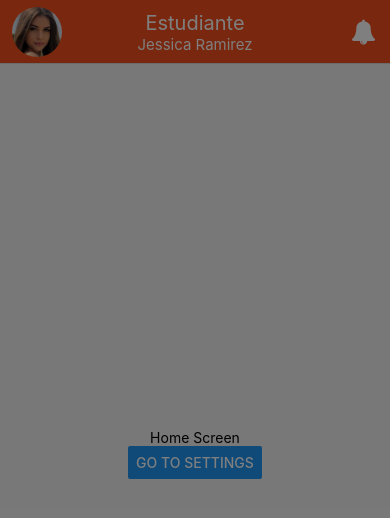
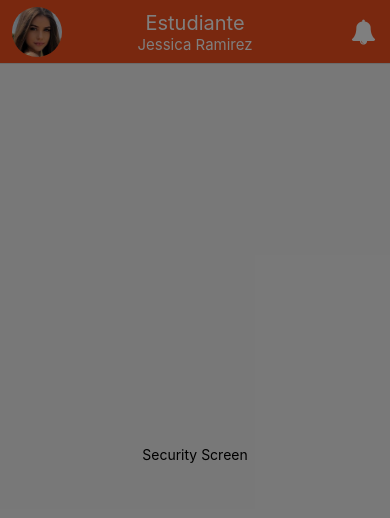
Before and after one commit to Jairgo/FrontAsesorias, a React Native app: screen /Security in a window 390 px wide. Shown: the top 518 px of the page. Built offline with nearby package versions, Linux system fonts and the light colour scheme.

Commit message:
Creacion de stacks y cambios entre vistas

```diff
--- a/App.js
+++ b/App.js
@@ -1,10 +1,9 @@
 import React from 'react';
 import HeaderApp from './components/reusables/HeaderApp';
-import HomeScreen from './components/screens/HomeScreen';
 
 function App() {
   return (
-    <HeaderApp HomeScreen={HomeScreen}/>
+    <HeaderApp />
   );
 }
 
--- a/components/reusables/HeaderApp.js
+++ b/components/reusables/HeaderApp.js
@@ -1,104 +1,52 @@
 import React from 'react';
-import { Button, View, Text} from 'react-native';
 import { NavigationContainer } from '@react-navigation/native';
-import { createNativeStackNavigator } from '@react-navigation/native-stack';
-import { createStackNavigator } from '@react-navigation/stack';
 import { createDrawerNavigator } from '@react-navigation/drawer';
 
-import LogoTitle from '../items/LogoTitle';
-import UserName from '../items/UserName';
-import Notifications from '../items/Notifications';
+import NotificationsScreen from '../stacks/NotificationsStack';
+import ProfileScreen from '../stacks/ProfileStack';
+import SchedulesSettingsScreen from '../stacks/SchedulesSettingsStack';
+import SecurityScreen from '../stacks/SecurityStack';
+import TermsAndConditionsScreen from '../stacks/TermsAndConditionsStack';
 
 
 
-function SettingsScreen({ route, navigation }) {
-  const { user } = route.params;
-  return (
-    <View style={{ flex: 1, alignItems: 'center', justifyContent: 'center' }}>
-      <Text>Settings Screen</Text>
-      <Text>userParam: {JSON.stringify(user)}</Text>
-      <Button
-        title="Go to Profile"
-        onPress={() => navigation.navigate('Profile')}
-      />
-    </View>
-  );
-}
+// function SettingsScreen({ route, navigation }) {
+//   const { user } = route.params;
+//   return (
+//     <View style={{ flex: 1, alignItems: 'center', justifyContent: 'center' }}>
+//       <Text>Settings Screen</Text>
+//       <Text>userParam: {JSON.stringify(user)}</Text>
+//       <Button
+//         title="Go to Profile"
+//         onPress={() => navigation.navigate('Profile')}
+//       />
+//     </View>
+//   );
+// }
 
-function ProfileScreen({ navigation }) {
-  return (
-    <View style={{ flex: 1, alignItems: 'center', justifyContent: 'center' }}>
-      <Text>Profile Screen</Text>
-    </View>
-  );
-}
-
-function HomeScreen({ navigation }) {
-  return (
-    <View style={{ flex: 1, alignItems: 'center', justifyContent: 'center' }}>
-      <Text>Home Screen</Text>
-      <Button
-        title="Go to Settings"
-        onPress={() =>
-          navigation.navigate('Root', {
-            screen: 'Settings',
-            params: { user: 'jane' },
-          })
-        }
-      />
-    </View>
-  );
-}
+// function HomeScreen({ navigation }) {
+//   return (
+//     <View style={{ flex: 1, alignItems: 'center', justifyContent: 'center' }}>
+//       <Text>Home Screen</Text>
+//       <Button
+//         title="Go to Settings"
+//         onPress={() =>
+//           navigation.navigate('Root', {
+//             screen: 'Settings',
+//             params: { user: 'jane' },
+//           })
+//         }
+//       />
+//     </View>
+//   );
+// }
 
 const Drawer = createDrawerNavigator();
-const Stack = createStackNavigator();
+// const Stack = createStackNavigator();
 
-function Root() {
-  return (
-    <Stack.Navigator
-        screenOptions={{
-            headerTintColor: 'white',
-            headerStyle: {
-                backgroundColor: '#f4511e'
-            },
-        }}
-    >
-    <Stack.Screen
-        // name="Profile"
-        // component={ProfileScreen}
-        name="Home"
-        component={HomeScreen}
-        // component={HomeScreen}
-        options={({ navigation, route }) => ({
-            headerLeft: (props) => <LogoTitle {...props} />,
-            headerTitle: (props) => <UserName {...props} />,
-            headerTitleAlign: 'center',
-            headerRight: () => <Notifications />,
-        })}
-    />
-    <Stack.Screen name="Settings" component={SettingsScreen} />
-    </Stack.Navigator>
-  );
-}
-
-function HeaderApp(props) {
-    return (
-        <NavigationContainer>
-            <Drawer.Navigator
-                useLegacyImplementation
-                initialRouteName="Root"
-                screenOptions={{
-                    headerShown: false
-                }}
-            >
-                <Drawer.Screen name="Root" component={Root} />
-                <Drawer.Screen name="Home" component={HomeScreen} />
-                {/* <Drawer.Screen name="Notification" component={Notifications} /> */}
-            </Drawer.Navigator>
-        </NavigationContainer>
-        // <NavigationContainer>
+// function Root() {
+//   return (
 //     <Stack.Navigator
-        //         initialRouteName="Home"
 //         screenOptions={{
 //             headerTintColor: 'white',
 //             headerStyle: {
@@ -108,17 +56,45 @@ function HeaderApp(props) {
 //     >
 //         <Stack.Screen
 //             name="Home"
-        //             component={props.HomeScreen}
 //             // component={HomeScreen}
+//             component={HomeScreen}
 //             options={({ navigation, route }) => ({
+//                 headerLeft: (props) => <LogoTitle {...props} />,
 //                 headerTitle: (props) => <UserName {...props} />,
 //                 headerTitleAlign: 'center',
-        //                 headerLeft: (props) => <LogoTitle {...props} />,
 //                 headerRight: () => <Notifications />,
 //             })}
 //         />
+//         <Stack.Screen name="Settings" component={SettingsScreen} />
 //     </Stack.Navigator>
-        // </NavigationContainer>
+//   );
+// }
+
+function HeaderApp() {
+    return (
+        <NavigationContainer>
+            <Drawer.Navigator
+                useLegacyImplementation
+                initialRouteName="Profile"
+                activeTintColor='green'
+                screenOptions={{
+                    headerShown: false,
+                    drawerStyle: {
+                        Color: '#c6cbef',
+                        width: 250,
+                        // activeTintColor: 'green'
+                        // activeBackgroundColor: 'green',
+                    },
+                }}
+            >
+                {/* <Drawer.Screen name="Root" component={Root} /> */}
+                <Drawer.Screen name="Profile" component={ProfileScreen}/>
+                <Drawer.Screen name="Schedule Settings" component={SchedulesSettingsScreen} />
+                <Drawer.Screen name="Security" component={SecurityScreen} />
+                <Drawer.Screen name="Terms and conditions" component={TermsAndConditionsScreen} />
+                <Drawer.Screen name="Notifications" component={NotificationsScreen} />
+            </Drawer.Navigator>
+        </NavigationContainer>
     );
 }
 
--- a/components/screens/HomeScreen.js
+++ b/components/screens/NotificationsScreen.js
@@ -1,11 +1,11 @@
 import { View, Text } from 'react-native';
 
-function HomeScreen() {
+function NotificationsScreen() {
     return (
       <View style={{ flex: 1, alignItems: 'center', justifyContent: 'center' }}>
-        <Text>Home Screen</Text>
+        <Text>Notifications Screen</Text>
       </View>
     );
 }
 
-export default HomeScreen;
+export default NotificationsScreen;
--- /dev/null
+++ b/components/screens/SecurityScreen.js
@@ -0,0 +1,11 @@
+import { View, Text } from 'react-native';
+
+function SecurityScreen() {
+    return (
+      <View style={{ flex: 1, alignItems: 'center', justifyContent: 'center' }}>
+        <Text>Security Screen</Text>
+      </View>
+    );
+}
+
+export default SecurityScreen;
--- /dev/null
+++ b/components/stacks/NotificationsStack.js
@@ -0,0 +1,36 @@
+import React from 'react';
+import NotificationsScreen from '../screens/NotificationsScreen';
+import LogoTitle from '../items/LogoTitle';
+import UserName from '../items/UserName';
+import Notifications from '../items/Notifications';
+
+import { createStackNavigator } from '@react-navigation/stack';
+
+const Stack = createStackNavigator();
+
+function NotificationsStack() {
+    return (
+        <Stack.Navigator
+            screenOptions={{
+                headerTintColor: 'white',
+                headerStyle: {
+                    backgroundColor: '#f4511e'
+                },
+            }}
+        >
+            <Stack.Screen
+                name="Home"
+                component={NotificationsScreen}
+                options={({ navigation, route }) => ({
+                    headerLeft: (props) => <LogoTitle {...props} />,
+                    headerTitle: (props) => <UserName {...props} />,
+                    headerTitleAlign: 'center',
+                    headerRight: () => <Notifications />,
+                })}
+            />
+            {/* <Stack.Screen name="Settings" component={SettingsScreen} /> */}
+        </Stack.Navigator>
+    );
+}
+
+export default NotificationsStack;
--- /dev/null
+++ b/components/stacks/ProfileStack.js
@@ -0,0 +1,37 @@
+import React from 'react';
+import ProfileScreen from '../screens/ProfileScreen';
+import LogoTitle from '../items/LogoTitle';
+import UserName from '../items/UserName';
+import Notifications from '../items/Notifications';
+
+import { createStackNavigator } from '@react-navigation/stack';
+
+const Stack = createStackNavigator();
+
+function ProfileStack() {
+    return (
+        <Stack.Navigator
+            screenOptions={{
+                headerTintColor: 'white',
+                headerStyle: {
+                    backgroundColor: '#f4511e'
+                },
+            }}
+        >
+            <Stack.Screen
+                name="Home"
+                // component={HomeScreen}
+                component={ProfileScreen}
+                options={({ navigation, route }) => ({
+                    headerLeft: (props) => <LogoTitle {...props} />,
+                    headerTitle: (props) => <UserName {...props} />,
+                    headerTitleAlign: 'center',
+                    headerRight: () => <Notifications />,
+                })}
+            />
+            {/* <Stack.Screen name="Settings" component={SettingsScreen} /> */}
+        </Stack.Navigator>
+    );
+}
+
+export default ProfileStack;
--- /dev/null
+++ b/components/stacks/SchedulesSettingsStack.js
@@ -0,0 +1,36 @@
+import React from 'react';
+import SchedulesSettingsScreen from '../screens/SchedulesSettingsScreen';
+import LogoTitle from '../items/LogoTitle';
+import UserName from '../items/UserName';
+import Notifications from '../items/Notifications';
+
+import { createStackNavigator } from '@react-navigation/stack';
+
+const Stack = createStackNavigator();
+
+function SchedulesSettingsStack() {
+    return (
+        <Stack.Navigator
+            screenOptions={{
+                headerTintColor: 'white',
+                headerStyle: {
+                    backgroundColor: '#f4511e'
+                },
+            }}
+        >
+            <Stack.Screen
+                name="Home"
+                component={SchedulesSettingsScreen}
+                options={({ navigation, route }) => ({
+                    headerLeft: (props) => <LogoTitle {...props} />,
+                    headerTitle: (props) => <UserName {...props} />,
+                    headerTitleAlign: 'center',
+                    headerRight: () => <Notifications />,
+                })}
+            />
+            {/* <Stack.Screen name="Settings" component={SettingsScreen} /> */}
+        </Stack.Navigator>
+    );
+}
+
+export default SchedulesSettingsStack;
--- /dev/null
+++ b/components/stacks/SecurityStack.js
@@ -0,0 +1,36 @@
+import React from 'react';
+import SecurityScreen from '../screens/SecurityScreen';
+import LogoTitle from '../items/LogoTitle';
+import UserName from '../items/UserName';
+import Notifications from '../items/Notifications';
+
+import { createStackNavigator } from '@react-navigation/stack';
+
+const Stack = createStackNavigator();
+
+function SecurityStack() {
+    return (
+        <Stack.Navigator
+            screenOptions={{
+                headerTintColor: 'white',
+                headerStyle: {
+                    backgroundColor: '#f4511e'
+                },
+            }}
+        >
+            <Stack.Screen
+                name="Home"
+                component={SecurityScreen}
+                options={({ navigation, route }) => ({
+                    headerLeft: (props) => <LogoTitle {...props} />,
+                    headerTitle: (props) => <UserName {...props} />,
+                    headerTitleAlign: 'center',
+                    headerRight: () => <Notifications />,
+                })}
+            />
+            {/* <Stack.Screen name="Settings" component={SettingsScreen} /> */}
+        </Stack.Navigator>
+    );
+}
+
+export default SecurityStack;
--- /dev/null
+++ b/components/stacks/TermsAndConditionsStack.js
@@ -0,0 +1,36 @@
+import React from 'react';
+import TermsAndConditionsScreen from '../screens/TermsAndConditionsScreen';
+import LogoTitle from '../items/LogoTitle';
+import UserName from '../items/UserName';
+import Notifications from '../items/Notifications';
+
+import { createStackNavigator } from '@react-navigation/stack';
+
+const Stack = createStackNavigator();
+
+function TermsAndConditionsStack() {
+    return (
+        <Stack.Navigator
+            screenOptions={{
+                headerTintColor: 'white',
+                headerStyle: {
+                    backgroundColor: '#f4511e'
+                },
+            }}
+        >
+            <Stack.Screen
+                name="Home"
+                component={TermsAndConditionsScreen}
+                options={({ navigation, route }) => ({
+                    headerLeft: (props) => <LogoTitle {...props} />,
+                    headerTitle: (props) => <UserName {...props} />,
+                    headerTitleAlign: 'center',
+                    headerRight: () => <Notifications />,
+                })}
+            />
+            {/* <Stack.Screen name="Settings" component={SettingsScreen} /> */}
+        </Stack.Navigator>
+    );
+}
+
+export default TermsAndConditionsStack;
```
Also changed, not shown: components/screens/ProfileScreen.js (added, +11 -0 lines), components/screens/SchedulesSettingsScreen.js (added, +11 -0 lines), components/screens/TermsAndConditionsScreen.js (added, +11 -0 lines). Lines whose indentation alone changed are shown as unchanged.
